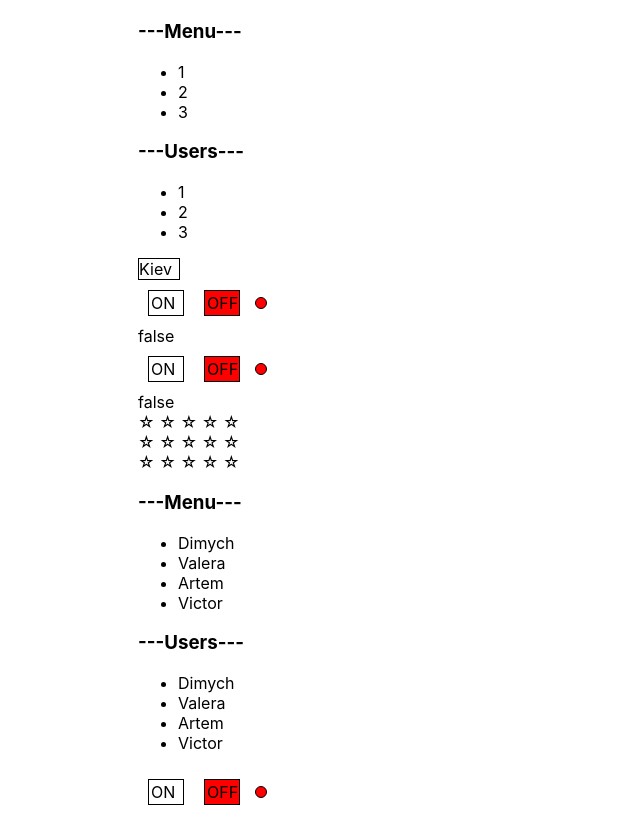
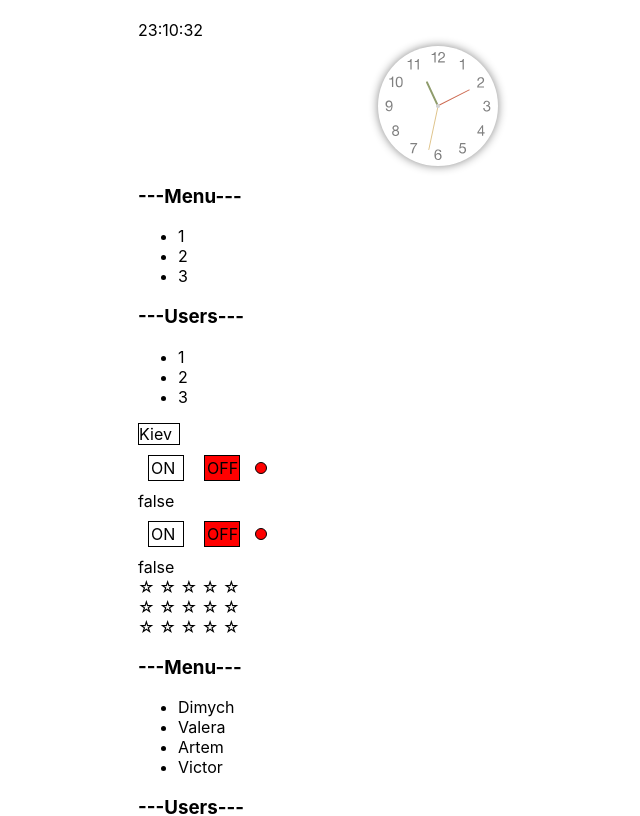
Before and after one commit to kovernikov/react_kabzda, a React (Create React App) app: page / in a window 1280 px wide. Shown: the top 816 px of the page, without its empty margins (202-842 px from the left). Built offline with nearby package versions, Linux system fonts and the light colour scheme.

Commit message:
lesson_23_clock

```diff
--- a/src/App.tsx
+++ b/src/App.tsx
@@ -7,6 +7,7 @@ import {Accordion} from './components/Accordion/Accordion';
 import {UncontrolledOnOff} from './components/UncontrolledOnOff/UncontrolledOnOff';
 import {OnOff} from './components/OnOff/OnOff';
 import {Select} from './components/Select/Select';
+import {Clock} from './components/Clock/Clock';
 
 
 function AppComponent(props: any) {
@@ -19,7 +20,7 @@ function AppComponent(props: any) {
 
 	return (
 		<div className={'app'}>
-
+			<Clock/>
 			<UncontrolledAccordion titleValue={'Menu'}/>
 			<UncontrolledAccordion titleValue={'Users'}/>
 
--- a/src/components/Clock/Clock.tsx
+++ b/src/components/Clock/Clock.tsx
@@ -19,17 +19,19 @@ export const Clock: React.FC<PropsType> = (props) => {
 		}
 	}, [])
 
-	let view;
-	switch (props.mode) {
-		case 'analog':
-			view = <AnalogClockView date={date}/>
-			break;
-		case 'digital' :
-		default:
-			view = <DigitalClockView date={date}/>
-	}
+	// let view;
+	// switch (props.mode) {
+	// 	case 'analog':
+	// 		view = <AnalogClockView date={date}/>
+	// 		break;
+	// 	case 'digital' :
+	// 	default:
+	// 		view = <DigitalClockView date={date}/>
+	// }
 
-	return <div> {view} </div>
+	return <div> <DigitalClockView date={date}/>
+		<AnalogClockView date={date}/>
+	</div>
 }
 
 export type ClockViewPropsType = {
```
Lines whose indentation alone changed are shown as unchanged.
